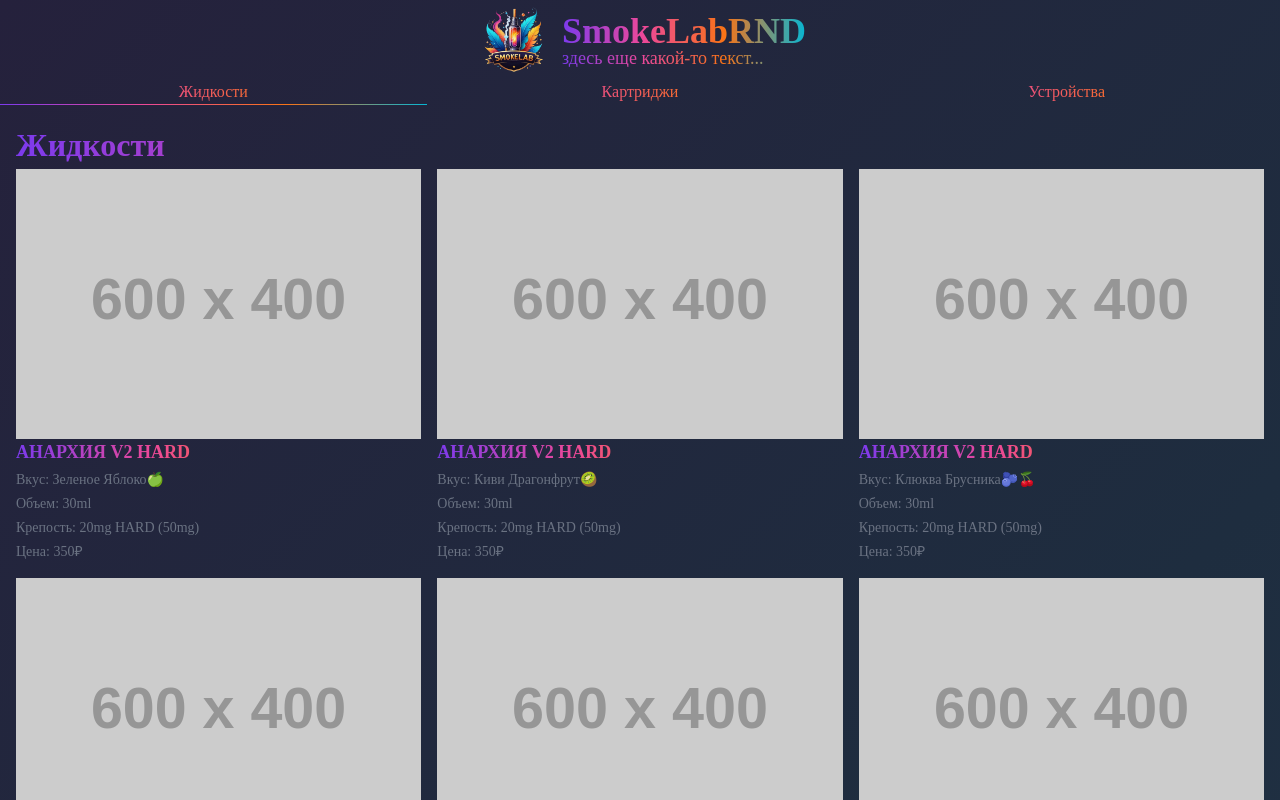
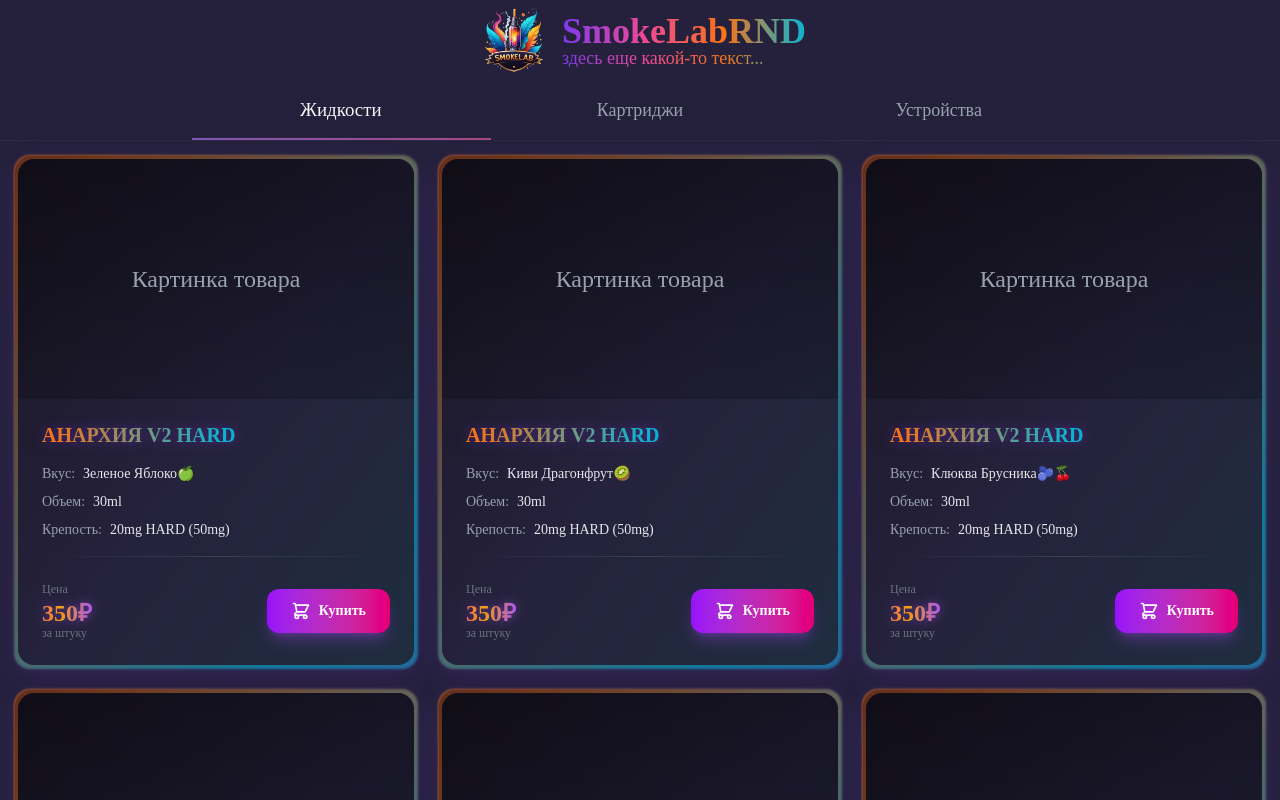
Before and after one commit to IamSubarist/vape_shop, a React (Vite) app: page / in a window 1280 px wide. Shown: the top 800 px of the page. Built offline with nearby package versions, Linux system fonts and the light colour scheme; a web font is replaced by a local one.

Commit message:
add: new styles

```diff
--- a/src/components/Layout.jsx
+++ b/src/components/Layout.jsx
@@ -5,19 +5,13 @@
 
 const Layout = () => {
   return (
-    <div
-      className="flex flex-col min-h-screen"
-      style={{
-        background:
-          "linear-gradient(135deg, #25213C 0%, #1E2D3F 50%, #25384C 100%)",
-      }}
-    >
+    <div className="flex flex-col min-h-screen bg-[#25213C]">
       <Header />
       <NavBar />
       <main className="flex-1 p-4">
         <Outlet />
       </main>
-      <Footer />
+      {/* <Footer /> */}
     </div>
   );
 };
--- a/src/components/NavBar.jsx
+++ b/src/components/NavBar.jsx
@@ -1,74 +1,84 @@
 import React from "react";
 import { Link, useLocation } from "react-router-dom";
+
+const NavLink = ({ to, label, isActive }) => {
+  return (
+    <Link
+      to={to}
+      className={`
+        relative flex-1 flex items-center justify-center px-6 py-4
+        transition-all duration-300 ease-in-out
+        group
+      `}
+    >
+      {/* Текст */}
+      <span
+        className={`
+          text-lg font-medium
+          transition-all duration-300
+          ${
+            isActive
+              ? "text-gray-100 scale-105"
+              : "text-gray-400 group-hover:text-gray-200"
+          }
+        `}
+      >
+        {label}
+      </span>
+
+      {/* Индикатор активной страницы */}
+      <div
+        className={`
+          absolute bottom-0 left-0 right-0 h-0.5
+          bg-gradient-to-r from-purple-400/60 to-pink-400/60
+          transition-all duration-500 ease-out
+          ${isActive ? "opacity-100 scale-x-100" : "opacity-0 scale-x-0"}
+        `}
+      />
+
+      {/* Hover эффект - тонкая линия */}
+      <div
+        className={`
+          absolute bottom-0 left-1/2 -translate-x-1/2 w-0 h-0.5
+          bg-gray-400/40
+          transition-all duration-300 group-hover:w-3/4
+          ${isActive ? "w-0" : ""}
+        `}
+      />
+    </Link>
+  );
+};
 
 export const NavBar = () => {
   const location = useLocation();
 
+  const navItems = [
+    { path: "/", label: "Жидкости" },
+    { path: "/cartridges", label: "Картриджи" },
+    { path: "/pods", label: "Устройства" },
+  ];
+
   return (
-    <div className="flex justify-center w-full">
-      <Link
-        style={{
-          backgroundImage:
-            "linear-gradient(to right, #7C3AED, #EC4899, #F97316, #06B6D4)",
-        }}
-        to="/"
-        className={`w-1/3 flex flex-col items-center justify-center text-transparent bg-clip-text`}
+    <nav className="w-full">
+      <div
+        className="
+          flex items-center justify-center
+          backdrop-blur-sm bg-[#25213C]/90
+          border-b border-gray-700/30
+          relative
+        "
       >
-        Жидкости
-        {location.pathname === "/" ? (
-          <div
-            className="h-[1px] w-full"
-            style={{
-              backgroundImage:
-                "linear-gradient(to right, #7C3AED, #EC4899, #F97316, #06B6D4)",
-            }}
-          ></div>
-        ) : (
-          <div className="h-[1px] w-full"></div>
-        )}
-      </Link>
-      <Link
-        style={{
-          backgroundImage:
-            "linear-gradient(to right, #7C3AED, #EC4899, #F97316, #06B6D4)",
-        }}
-        to="/cartridges"
-        className={`w-1/3 flex flex-col items-center justify-center text-transparent bg-clip-text`}
-      >
-        Картриджи
-        {location.pathname === "/cartridges" ? (
-          <div
-            className="h-[1px] w-full"
-            style={{
-              backgroundImage:
-                "linear-gradient(to right, #7C3AED, #EC4899, #F97316, #06B6D4)",
-            }}
-          ></div>
-        ) : (
-          <div className="h-[1px] w-full"></div>
-        )}
-      </Link>
-      <Link
-        style={{
-          backgroundImage:
-            "linear-gradient(to right, #7C3AED, #EC4899, #F97316, #06B6D4)",
-        }}
-        to="/pods"
-        className={`w-1/3 flex flex-col items-center justify-center text-transparent bg-clip-text`}
-      >
-        Устройства
-        {location.pathname === "/pods" ? (
-          <div
-            className="h-[1px] w-full"
-            style={{
-              backgroundImage:
-                "linear-gradient(to right, #7C3AED, #EC4899, #F97316, #06B6D4)",
-            }}
-          ></div>
-        ) : (
-          <div className="h-[1px] w-full"></div>
-        )}
-      </Link>
-    </div>
+        <div className="relative flex w-full max-w-4xl mx-auto">
+          {navItems.map((item) => (
+            <NavLink
+              key={item.path}
+              to={item.path}
+              label={item.label}
+              isActive={location.pathname === item.path}
+            />
+          ))}
+        </div>
+      </div>
+    </nav>
   );
 };
--- a/src/components/Showcase/Showcase.jsx
+++ b/src/components/Showcase/Showcase.jsx
@@ -1,136 +1,188 @@
 import React from "react";
 
-export const Showcase = ({ title, dataUrl, type = "liquids" }) => {
-  const getItemInfo = (item) => {
-    if (type === "liquids") {
-      return {
-        title: item.title,
-        taste: item.taste,
-        volume: item.volume,
-        nicotine: item.nicotine,
-        price: item.price,
-        image: item.image,
+// Компонент для отображения деталей продукта
+const ProductDetails = ({ item, type }) => {
+  const details = [];
+
+  if (item.taste) {
+    details.push({ label: "Вкус:", value: item.taste });
+  }
+
+  if (item.volume) {
+    details.push({ label: "Объем:", value: item.volume });
+  }
+
+  if (item.nicotine) {
+    details.push({ label: "Крепость:", value: item.nicotine });
+  }
+
+  if (item.puffs) {
+    details.push({
+      label: "Кол-во затяжек:",
+      value: Number(item.puffs).toLocaleString(),
+    });
+  }
+
+  if (details.length === 0) {
+    return null;
+  }
+
+  return (
+    <div className="flex flex-col gap-2 text-sm">
+      {details.map((detail, index) => (
+        <div key={index} className="flex items-center gap-2">
+          <span className="text-gray-400">{detail.label}</span>
+          <span className="text-gray-200 font-medium">{detail.value}</span>
+        </div>
+      ))}
+    </div>
+  );
 };
-    }
-    if (type === "cartridges") {
-      return {
-        title: item.title,
-        taste: item.taste,
-        volume: item.volume,
-        nicotine: item.nicotine,
-        price: item.price,
-        image: item.image,
+
+// Компонент карточки продукта
+const ProductCard = ({ item, type, index }) => {
+  const cardStyle = {
+    animationDelay: `${index * 0.12}s`,
   };
-    }
-    if (type === "pods") {
-      return {
-        title: item.title,
-        taste: item.taste,
-        price: item.price,
-        puffs: item.puffs,
-        image: item.image,
+
+  const handleBuyClick = (e) => {
+    e.preventDefault();
+    // Здесь можно добавить логику добавления в корзину
+    console.log("Добавить в корзину:", item);
   };
-    }
-  };
+
   return (
+    <div
+      className="group relative rounded-2xl overflow-visible card-enter"
+      style={cardStyle}
+    >
+      {/* Градиентная рамка с постоянным свечением */}
+      <div
+        className="absolute -inset-[2px] rounded-2xl opacity-60 group-hover:opacity-100 transition-opacity duration-500"
+        style={{
+          background:
+            "linear-gradient(135deg, #7C3AED, #EC4899, #F97316, #06B6D4, #7C3AED)",
+          backgroundSize: "300% 300%",
+          animation: "border-glow 4s ease infinite",
+          filter: "blur(1px)",
+        }}
+      />
+
+      {/* Внутренняя тень для глубины */}
+      <div className="absolute -inset-[1px] rounded-2xl bg-gradient-to-br from-black/40 via-transparent to-transparent pointer-events-none" />
+
+      {/* Градиентный фон с эффектом свечения */}
+      <div className="absolute inset-0 bg-gradient-to-br from-purple-900/20 via-pink-900/10 to-orange-900/20 opacity-0 group-hover:opacity-100 transition-opacity duration-500 rounded-2xl" />
+
+      {/* Основной фон карточки */}
+      <div
+        className="relative bg-gradient-to-br from-[#1a1625] via-[#25213C] to-[#1e2d3f] rounded-2xl overflow-hidden"
+        style={{ margin: "2px" }}
+      >
+        {/* Эффект свечения при hover */}
+        <div className="absolute inset-0 bg-gradient-to-r from-purple-500/0 via-pink-500/10 to-purple-500/0 opacity-0 group-hover:opacity-100 blur-xl transition-opacity duration-500" />
+
+        {/* Изображение товара */}
+        <div className="relative overflow-hidden bg-gradient-to-b from-black/40 to-black/20">
+          <div className="w-full h-[240px] flex items-center justify-center relative">
+            <div className="absolute inset-0 bg-gradient-to-t from-black/50 via-transparent to-transparent opacity-0 group-hover:opacity-100 transition-opacity duration-300" />
+            <p className="text-2xl text-center text-gray-400 group-hover:text-gray-300 transition-colors">
+              Картинка товара
+            </p>
+          </div>
+
+          {/* Бейдж "Популярный" (можно сделать динамическим) */}
+          <div className="absolute top-3 right-3 opacity-0 group-hover:opacity-100 transition-all duration-300 transform translate-y-2 group-hover:translate-y-0">
+            <span className="px-3 py-1 text-xs font-bold rounded-full bg-gradient-to-r from-purple-500 to-pink-500 text-white shadow-lg shadow-purple-500/50">
+              Популярный
+            </span>
+          </div>
+        </div>
+
+        {/* Контент карточки */}
+        <div className="relative p-6 flex flex-col gap-4">
+          {/* Заголовок */}
           <div>
             <p
-        className="text-[32px] font-bold text-transparent bg-clip-text"
+              className="text-xl font-bold text-transparent bg-clip-text animated-title leading-tight"
               style={{
                 backgroundImage:
-            "linear-gradient(to right, #7C3AED, #EC4899, #F97316, #06B6D4)",
+                  "linear-gradient(to right, #7C3AED, #EC4899, #F97316, #06B6D4, #7C3AED)",
+                backgroundSize: "200% auto",
               }}
             >
-        {title}
+              {item.title}
             </p>
-      <div className="grid grid-cols-1 md:grid-cols-2 lg:grid-cols-3 gap-4">
-        {type === "liquids"
-          ? dataUrl.map((item) => (
-              <div key={item.id}>
-                <img
-                  src={getItemInfo(item).image}
-                  alt={getItemInfo(item).title}
-                />
-                <div className="flex flex-col gap-1">
+          </div>
+
+          {/* Детали продукта */}
+          <ProductDetails item={item} type={type} />
+
+          {/* Разделитель */}
+          <div className="h-px bg-gradient-to-r from-transparent via-gray-700 to-transparent" />
+
+          {/* Цена и кнопка */}
+          <div className="flex items-center justify-between gap-3 pt-2">
+            <div className="flex flex-col">
+              <p className="text-xs text-gray-500 mb-1">Цена</p>
               <p
-                    className="text-[18px] font-bold text-transparent bg-clip-text"
+                className="text-2xl font-bold text-transparent bg-clip-text animated-price leading-none"
                 style={{
                   backgroundImage:
-                        "linear-gradient(to right, #7C3AED, #EC4899, #F97316, #06B6D4)",
+                    "linear-gradient(to right, #a855f7, #ec4899, #f59e0b, #a855f7)",
+                  backgroundSize: "200% auto",
                 }}
               >
-                    {getItemInfo(item).title}
+                {Number(item.price).toLocaleString()}₽
               </p>
-                  <p className="text-sm text-gray-500">
-                    Вкус: {getItemInfo(item).taste}
-                  </p>
-                  <p className="text-sm text-gray-500">
-                    Объем: {getItemInfo(item).volume}
-                  </p>
-                  <p className="text-sm text-gray-500">
-                    Крепость: {getItemInfo(item).nicotine}
-                  </p>
-                  <p className="text-sm text-gray-500">
-                    Цена: {Number(getItemInfo(item).price).toLocaleString()}₽
-                  </p>
+              <p className="text-xs text-gray-500">за штуку</p>
+            </div>
+
+            {/* Кнопка "Купить" */}
+            <button
+              onClick={handleBuyClick}
+              className="relative px-6 py-3 rounded-xl font-bold text-sm text-white overflow-hidden transition-all duration-300 transform group-hover:scale-105 active:scale-95 bg-gradient-to-r from-purple-600 to-pink-600 hover:from-purple-500 hover:to-pink-500 shadow-lg shadow-purple-500/30 hover:shadow-purple-500/50"
+            >
+              <span className="relative z-10 flex items-center gap-2">
+                <svg
+                  className="w-5 h-5"
+                  fill="none"
+                  stroke="currentColor"
+                  viewBox="0 0 24 24"
+                >
+                  <path
+                    strokeLinecap="round"
+                    strokeLinejoin="round"
+                    strokeWidth={2}
+                    d="M3 3h2l.4 2M7 13h10l4-8H5.4M7 13L5.4 5M7 13l-2.293 2.293c-.63.63-.184 1.707.707 1.707H17m0 0a2 2 0 100 4 2 2 0 000-4zm-8 2a2 2 0 11-4 0 2 2 0 014 0z"
+                  />
+                </svg>
+                Купить
+              </span>
+              {/* Эффект свечения на кнопке */}
+              <div className="absolute inset-0 bg-gradient-to-r from-white/0 via-white/20 to-white/0 translate-x-[-100%] group-hover:translate-x-[100%] transition-transform duration-1000" />
+            </button>
           </div>
         </div>
-            ))
-          : type === "cartridges"
-          ? dataUrl.map((item) => (
-              <div key={item.id}>
-                <img
-                  src={getItemInfo(item).image}
-                  alt={getItemInfo(item).title}
-                />
-                <div className="flex flex-col gap-1">
-                  <p
-                    className="text-[18px] font-bold text-transparent bg-clip-text"
-                    style={{
-                      backgroundImage:
-                        "linear-gradient(to right, #7C3AED, #EC4899, #F97316, #06B6D4)",
-                    }}
-                  >
-                    {getItemInfo(item).title}
-                  </p>
-                  <p className="text-sm text-gray-500">
-                    Цена: {Number(getItemInfo(item).price).toLocaleString()}₽
-                  </p>
-                </div>
-              </div>
-            ))
-          : type === "pods"
-          ? dataUrl.map((item) => (
-              <div key={item.id}>
-                <img
-                  src={getItemInfo(item).image}
-                  alt={getItemInfo(item).title}
-                />
-                <div className="flex flex-col gap-1">
-                  <p
-                    className="text-[18px] font-bold text-transparent bg-clip-text"
-                    style={{
-                      backgroundImage:
-                        "linear-gradient(to right, #7C3AED, #EC4899, #F97316, #06B6D4)",
-                    }}
-                  >
-                    {getItemInfo(item).title}
-                  </p>
-                  <p className="text-sm text-gray-500">
-                    Вкус: {getItemInfo(item).taste}
-                  </p>
-                  <p className="text-sm text-gray-500">
-                    Кол-во затяжек:{" "}
-                    {Number(getItemInfo(item).puffs).toLocaleString()}
-                  </p>
-                  <p className="text-sm text-gray-500">
-                    Цена: {Number(getItemInfo(item).price).toLocaleString()}₽
-                  </p>
-                </div>
-              </div>
-            ))
-          : null}
       </div>
     </div>
   );
 };
+
+export const Showcase = ({ title, dataUrl, type = "liquids" }) => {
+  return (
+    <div>
+      {/* <p
+        className="text-[32px] font-bold text-transparent bg-clip-text"
+        style={gradientTitleStyle}
+      >
+        {title}
+      </p> */}
+      <div className="grid grid-cols-1 md:grid-cols-2 lg:grid-cols-3 gap-6">
+        {dataUrl.map((item, index) => (
+          <ProductCard key={item.id} item={item} type={type} index={index} />
+        ))}
+      </div>
+    </div>
+  );
+};
--- a/src/index.css
+++ b/src/index.css
@@ -3,3 +3,152 @@
 * {
   font-family: "Neucha", cursive;
 }
+
+/* Анимация переливающегося градиента для заголовка товара */
+@keyframes shimmer {
+  0% {
+    background-position: -200% center;
+  }
+  100% {
+    background-position: 200% center;
+  }
+}
+
+@keyframes gradient-shift {
+  0% {
+    background-position: 0% 50%;
+  }
+  50% {
+    background-position: 100% 50%;
+  }
+  100% {
+    background-position: 0% 50%;
+  }
+}
+
+.animated-gradient-text {
+  background-size: 200% auto;
+  animation: gradient-shift 3s ease infinite;
+}
+
+/* Анимация для заголовка товара - перелив, пульсация и свечение */
+@keyframes title-gradient {
+  0% {
+    background-position: 0% 50%;
+  }
+  50% {
+    background-position: 100% 50%;
+  }
+  100% {
+    background-position: 0% 50%;
+  }
+}
+
+@keyframes title-pulse {
+  0%,
+  100% {
+    transform: scale(1);
+    filter: drop-shadow(0 0 6px rgba(124, 58, 237, 0.5));
+  }
+  50% {
+    transform: scale(1.01);
+    filter: drop-shadow(0 0 12px rgba(236, 72, 153, 0.7));
+  }
+}
+
+.animated-title {
+  background-size: 200% auto;
+  animation: title-gradient 4s ease infinite,
+    title-pulse 3s ease-in-out infinite;
+}
+
+/* Анимация для цены товара - перелив, пульсация и свечение */
+@keyframes price-gradient {
+  0% {
+    background-position: 0% 50%;
+  }
+  50% {
+    background-position: 100% 50%;
+  }
+  100% {
+    background-position: 0% 50%;
+  }
+}
+
+@keyframes price-pulse {
+  0%,
+  100% {
+    transform: scale(1);
+    filter: drop-shadow(0 0 6px rgba(168, 85, 247, 0.5));
+  }
+  50% {
+    transform: scale(1.01);
+    filter: drop-shadow(0 0 12px rgba(236, 72, 153, 0.7));
+  }
+}
+
+.animated-price {
+  background-size: 200% auto;
+  animation: price-gradient 4s ease infinite,
+    price-pulse 3s ease-in-out infinite;
+}
+
+/* Красивая анимация появления карточек */
+@keyframes card-enter-animation {
+  0% {
+    opacity: 0;
+    transform: translateY(50px) scale(0.8) rotateX(-10deg);
+    filter: blur(8px);
+    box-shadow: 0 0 0 rgba(124, 58, 237, 0);
+  }
+  50% {
+    opacity: 0.8;
+    transform: translateY(-5px) scale(1.02) rotateX(2deg);
+    filter: blur(2px);
+  }
+  100% {
+    opacity: 1;
+    transform: translateY(0) scale(1) rotateX(0deg);
+    filter: blur(0);
+    box-shadow: 0 10px 30px rgba(124, 58, 237, 0.15);
+  }
+}
+
+.card-enter {
+  animation: card-enter-animation 0.8s cubic-bezier(0.34, 1.56, 0.64, 1)
+    forwards;
+  opacity: 0;
+  transform-style: preserve-3d;
+  perspective: 1000px;
+}
+
+/* Улучшенные стили для карточек */
+.product-card {
+  will-change: transform;
+  backface-visibility: hidden;
+}
+
+.product-card:hover {
+  transform: translateY(-8px);
+}
+
+/* Плавная анимация кнопки */
+@keyframes button-shine {
+  0% {
+    background-position: -200% center;
+  }
+  100% {
+    background-position: 200% center;
+  }
+}
+
+/* Анимация градиентной рамки */
+@keyframes border-glow {
+  0%,
+  100% {
+    background-position: 0% 50%;
+  }
+  50% {
+    background-position: 100% 50%;
+  }
+}
--- a/src/pages/Cartridges/Cartridges.jsx
+++ b/src/pages/Cartridges/Cartridges.jsx
@@ -7,7 +7,7 @@
       id: 1,
       title: "Испаритель К-1 на Pasito 2💨",
       price: "220",
-      image: "https://placehold.co/600x400",
+      image: "https://placehold.co/600x360",
     },
   ];
   return (
--- a/src/pages/Liquids/Liquids.jsx
+++ b/src/pages/Liquids/Liquids.jsx
@@ -11,7 +11,7 @@
       volume: "30ml",
       nicotine: "20mg HARD (50mg)",
       price: "350",
-      image: "https://placehold.co/600x400",
+      image: "https://placehold.co/600x360",
     },
     {
       id: 2,
@@ -21,7 +21,7 @@
       volume: "30ml",
       nicotine: "20mg HARD (50mg)",
       price: "350",
-      image: "https://placehold.co/600x400",
+      image: "https://placehold.co/600x360",
     },
     {
       id: 3,
@@ -31,7 +31,7 @@
       volume: "30ml",
       nicotine: "20mg HARD (50mg)",
       price: "350",
-      image: "https://placehold.co/600x400",
+      image: "https://placehold.co/600x360",
     },
     {
       id: 4,
@@ -41,7 +41,7 @@
       volume: "30ml",
       nicotine: "20mg HARD (50mg)",
       price: "350",
-      image: "https://placehold.co/600x400",
+      image: "https://placehold.co/600x360",
     },
     {
       id: 5,
@@ -51,7 +51,7 @@
       volume: "30ml",
       nicotine: "20mg Hard",
       price: "360",
-      image: "https://placehold.co/600x400",
+      image: "https://placehold.co/600x360",
     },
     {
       id: 6,
@@ -61,7 +61,7 @@
       volume: "30ml",
       nicotine: "20mg Hard",
       price: "360",
-      image: "https://placehold.co/600x400",
+      image: "https://placehold.co/600x360",
     },
     {
       id: 7,
@@ -71,7 +71,7 @@
       volume: "30ml",
       nicotine: "20mg HARD (40-50mg)",
       price: "360",
-      image: "https://placehold.co/600x400",
+      image: "https://placehold.co/600x360",
     },
     {
       id: 8,
@@ -81,7 +81,7 @@
       volume: "30ml",
       nicotine: "20mg HARD (40-50mg)",
       price: "360",
-      image: "https://placehold.co/600x400",
+      image: "https://placehold.co/600x360",
     },
     {
       id: 9,
@@ -91,7 +91,7 @@
       volume: "30ml",
       nicotine: "20mg HARD (40-50mg)",
       price: "360",
-      image: "https://placehold.co/600x400",
+      image: "https://placehold.co/600x360",
     },
     {
       id: 10,
@@ -101,7 +101,7 @@
       volume: "30ml",
       nicotine: "20mg HARD (40-50mg)",
       price: "360",
-      image: "https://placehold.co/600x400",
+      image: "https://placehold.co/600x360",
     },
     {
       id: 11,
@@ -111,7 +111,7 @@
       volume: "30ml",
       nicotine: "70mg HARD",
       price: "360",
-      image: "https://placehold.co/600x400",
+      image: "https://placehold.co/600x360",
     },
     {
       id: 12,
@@ -121,7 +121,7 @@
       volume: "30ml",
       nicotine: "70mg HARD",
       price: "360",
-      image: "https://placehold.co/600x400",
+      image: "https://placehold.co/600x360",
     },
     {
       id: 13,
@@ -131,7 +131,7 @@
       volume: "30ml",
       nicotine: "70mg HARD",
       price: "360",
-      image: "https://placehold.co/600x400",
+      image: "https://placehold.co/600x360",
     },
     {
       id: 14,
@@ -141,7 +141,7 @@
       volume: "30ml",
       nicotine: "70mg HARD",
       price: "360",
-      image: "https://placehold.co/600x400",
+      image: "https://placehold.co/600x360",
     },
   ];
   return (
```
Also changed, not shown: 5 other files (tests, documents, lock files or other folders). Lines whose indentation alone changed are shown as unchanged.
